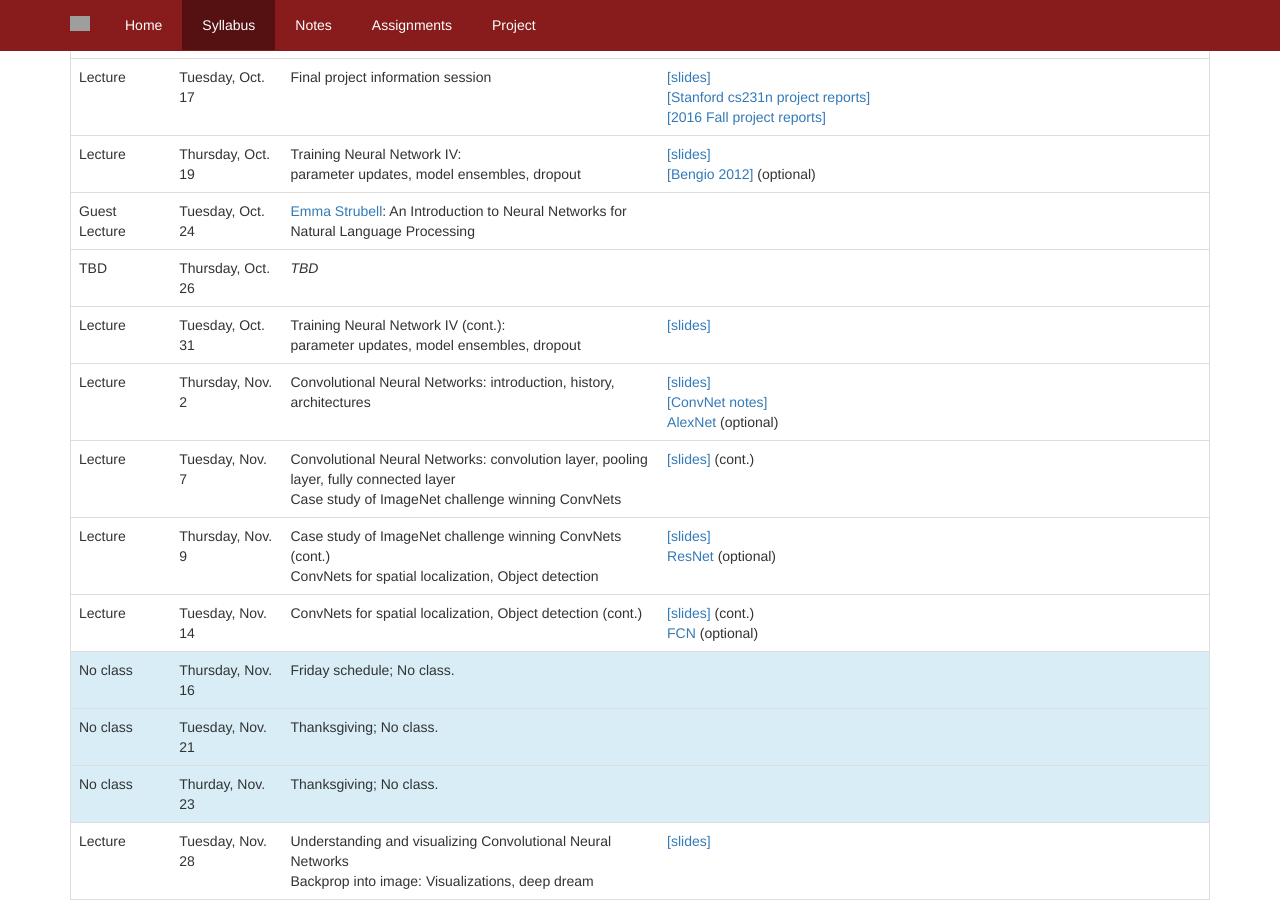
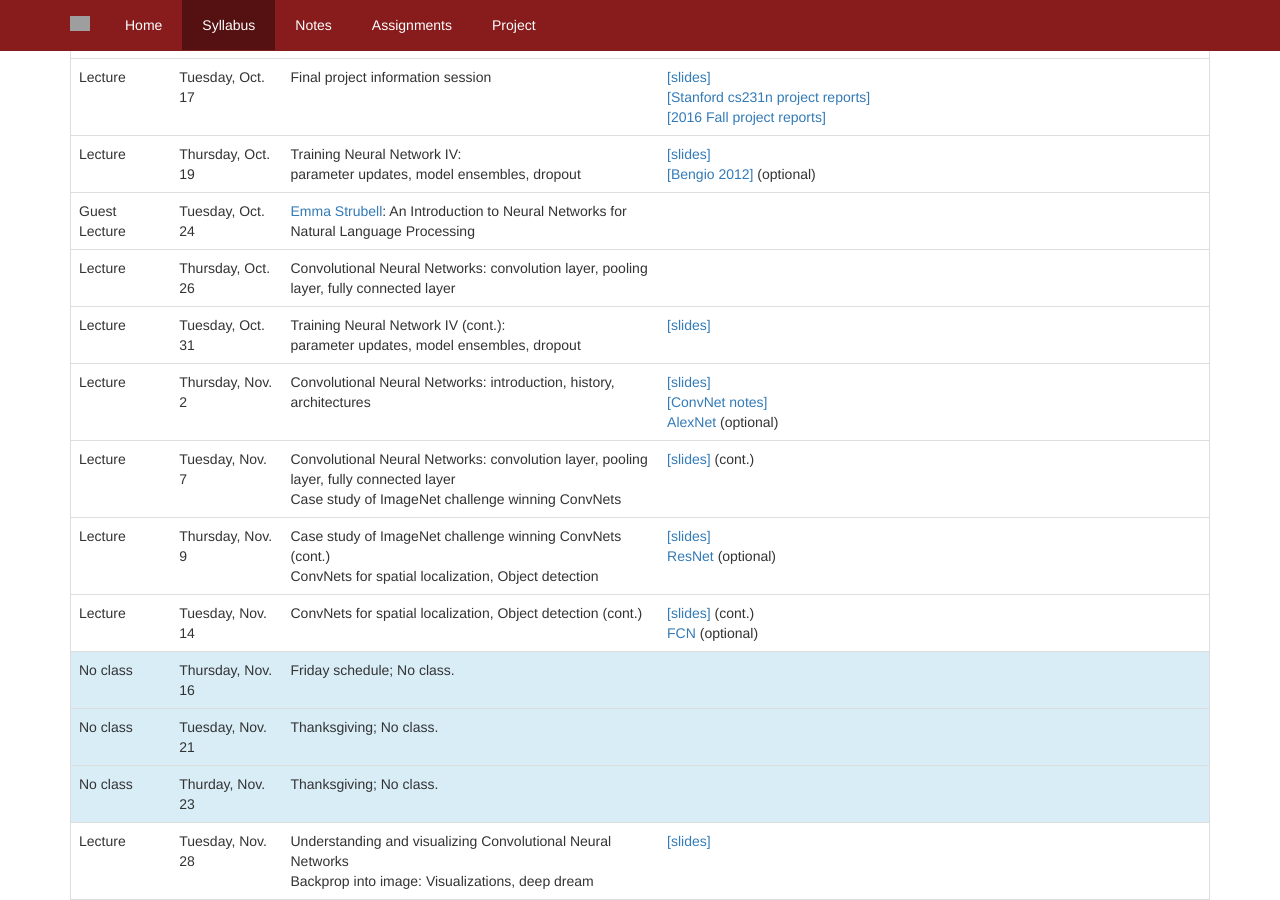
Before and after one commit to compsci682/compsci682.github.io, a Jekyll site: the page syllabus.html, which Jekyll copies as it is, in a window 1280 px wide and 900 px high, scrolled down 1088 px. Built offline with Jekyll 4.4.1, drawn with Linux system fonts in a browser that asks for light colours; grey boxes are pictures that could not be loaded.

Commit message:
syllabus update

```diff
--- a/syllabus.html
+++ b/syllabus.html
@@ -257,10 +257,10 @@
     </td>
   </tr>
   <tr>
-    <td>TBD</td>
+    <td>Lecture</td>
     <td>Thursday, Oct. 26</td>
     <td>
-      <i>TBD</i>
+        Convolutional Neural Networks: convolution layer, pooling layer, fully connected layer <br>
     </td>
     <td>
     </td>
```
